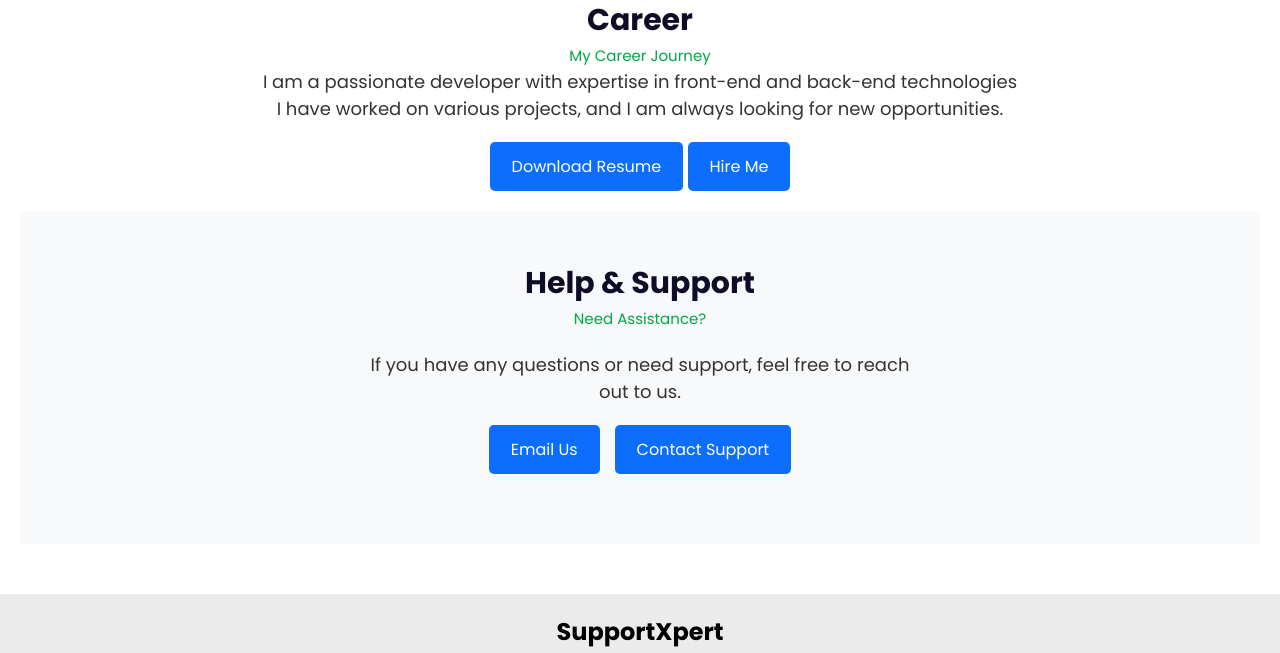
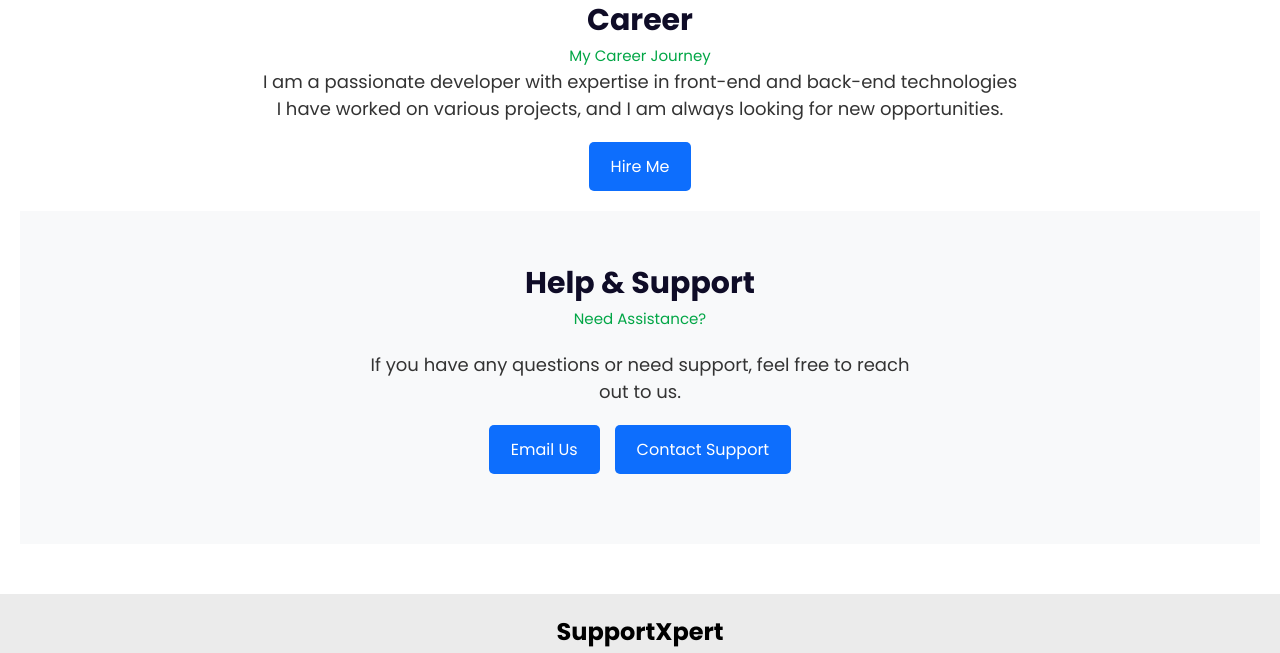
Before and after one commit to ashok0280/ashok2080, a plain HTML site: page index.html in a window 1280 px wide. Shown: the part 4497-5150 px from the top of the page. Drawn offline with nearby package versions, Linux system fonts and the light colour scheme.

Commit message:
Update index.html

```diff
--- a/index.html
+++ b/index.html
@@ -219,7 +219,7 @@
             </h3>
             <p>I am a passionate developer with expertise in front-end and back-end technologies<br> I have worked on various projects, and I am always looking for new opportunities.<h3>
             </h3></p>
-            <a href="your_resume.pdf" class="btn">Download Resume</a>
+
             <a href="#contact" class="btn">Hire Me</a>
         </div>
         <section class="help" id="help">
```
